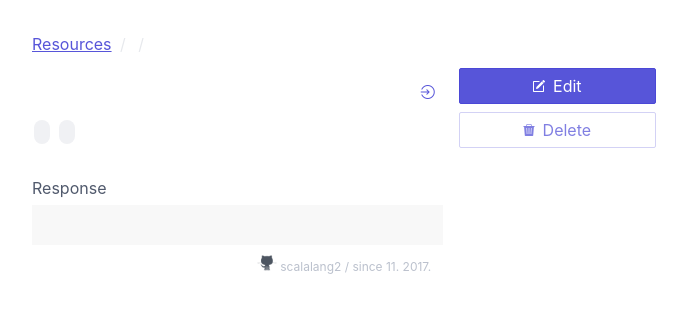
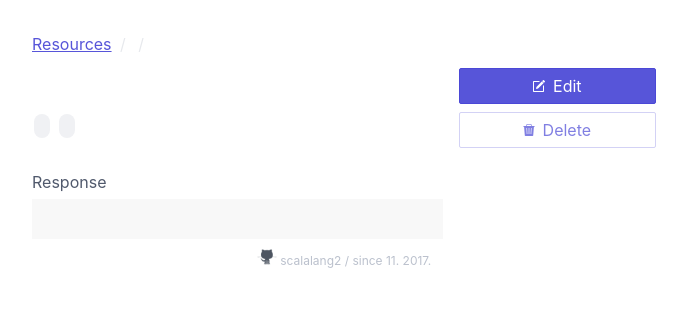
Before and after one commit to cailhuiris/motty, a Django app: template motty/app/templates/app/action/view.html in a window 1280 px wide. Shown: the part 60-373 px from the top of the page, without its empty margins (296-983 px from the left). Run offline with Django 3.2, Linux system fonts and the light colour scheme; the template is opened without the code that fills it, so the values that code supplies are empty; style sheets or scripts are compiled from the project's sources; some libraries are stand-ins or nearby versions; some web fonts are replaced.

Commit message:
removed 'check on browser' button

```diff
--- a/motty/app/templates/app/action/view.html
+++ b/motty/app/templates/app/action/view.html
@@ -21,7 +21,6 @@
                     <div class="column col-12 detail-header">
                         <h3>{{ action.name }}</h3>
                         <span class="url">{{ action.resource.url }}{{ action.url }}</span>
-                        <a href="#" class="btn tooltip" data-tooltip="check on browser."><i class="ion ion-log-in"></i></a>
                     </div>
                     <div class="column col-12 detail-chips">
                         <span class="chip">{{ action.method }}</span>
```
